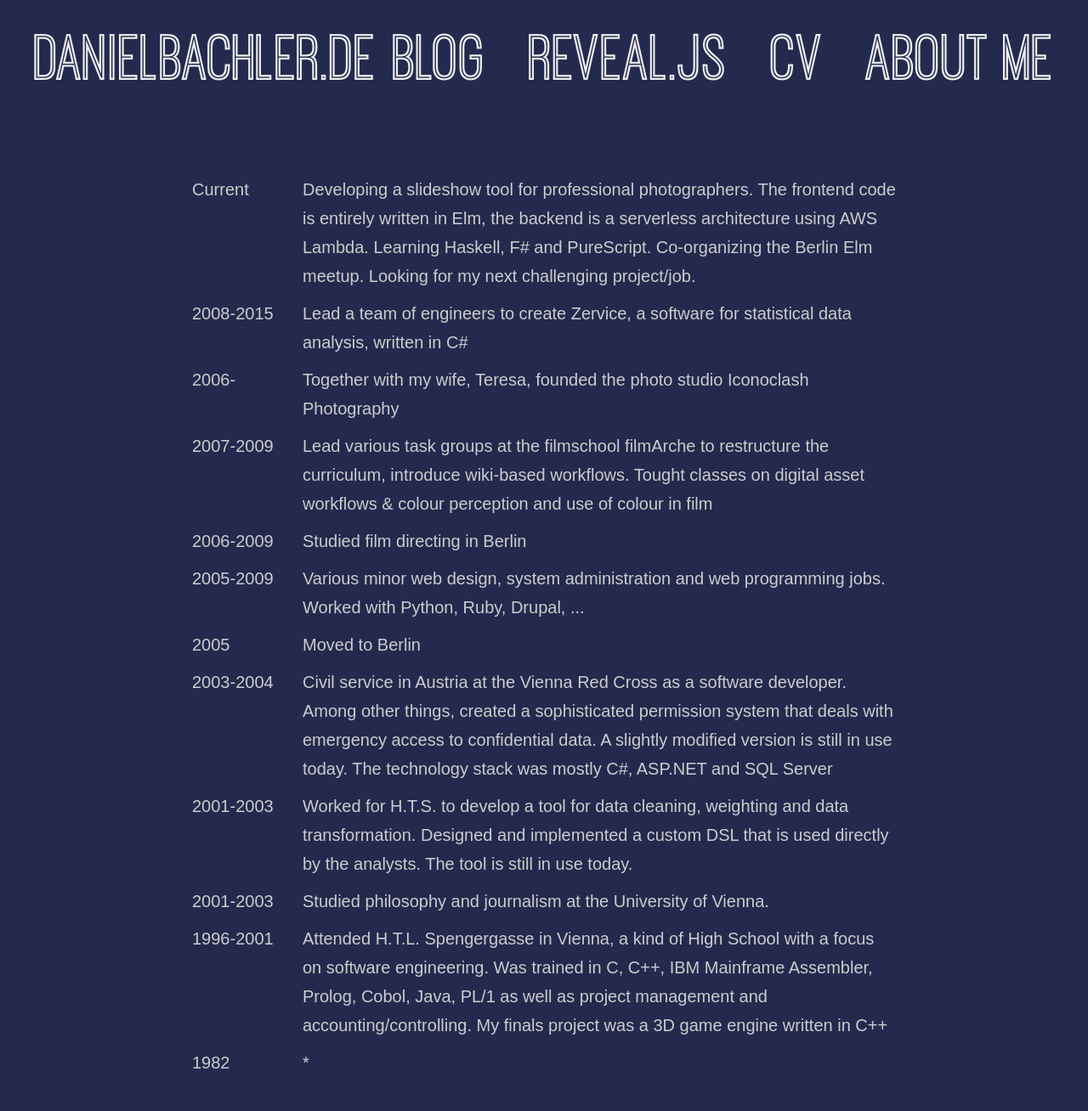
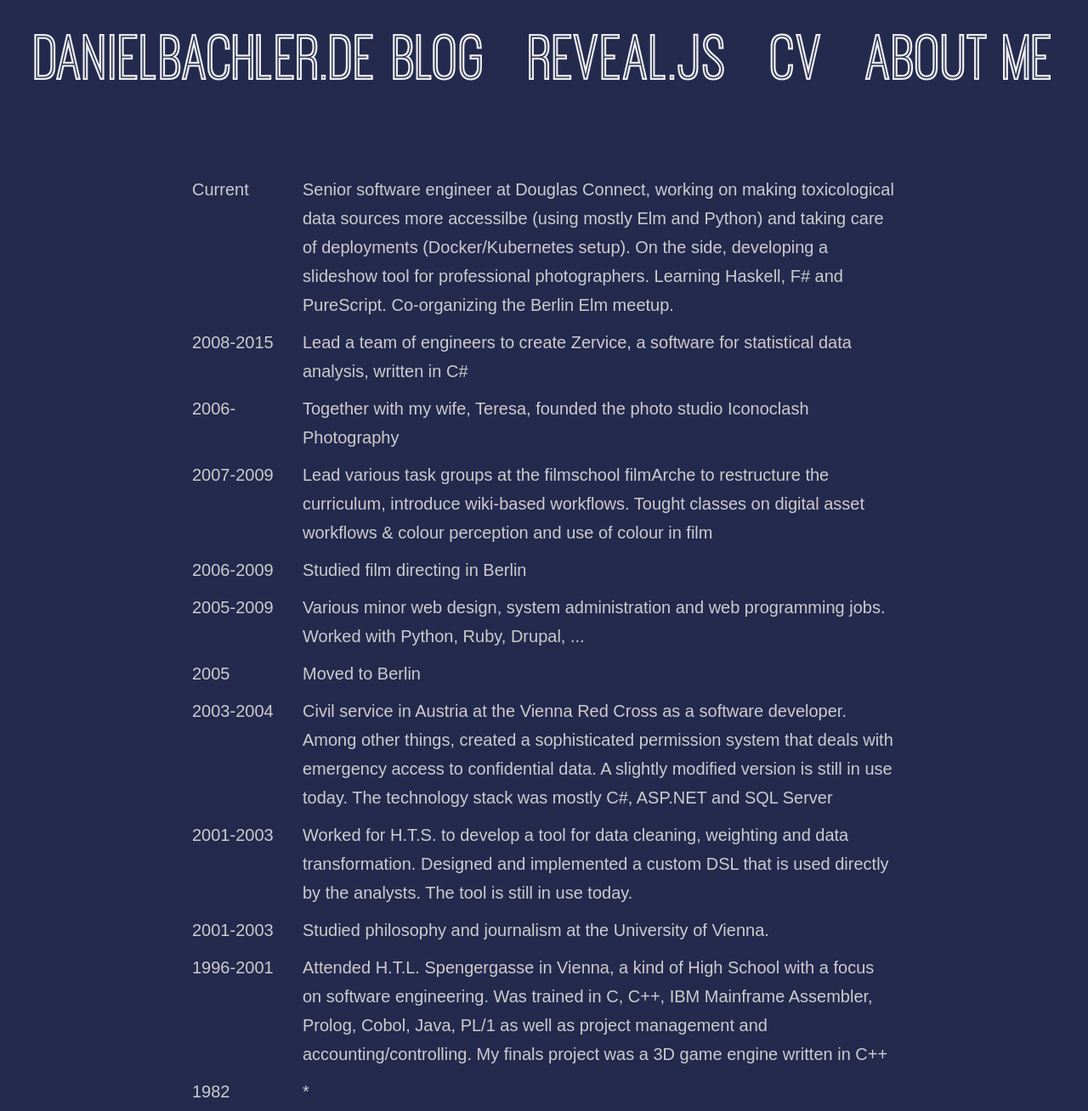
Before and after one commit to danyx23/danyx23.github.io, a Jekyll site: the page built from cv.html, in a window 1280 px wide and 1308 px high. Shown: the whole window at 85% size. Built offline with Jekyll 4.4.1, drawn with Linux system fonts in a browser that asks for light colours.

Commit message:
Updated cv page

```diff
--- a/cv.html
+++ b/cv.html
@@ -5,7 +5,7 @@ layout: default
 <table class="cv-table">
 <tr>
   <td class="cv-time">Current</td>
-  <td>Developing a slideshow tool for professional photographers. The frontend code is entirely written in Elm, the backend is a serverless architecture using AWS Lambda. Learning Haskell, F# and PureScript. Co-organizing the Berlin Elm meetup. Looking for my next challenging project/job.</td>
+  <td>Senior software engineer at Douglas Connect, working on making toxicological data sources more accessilbe (using mostly Elm and Python) and taking care of deployments (Docker/Kubernetes setup). On the side, developing a slideshow tool for professional photographers. Learning Haskell, F# and PureScript. Co-organizing the Berlin Elm meetup.</td>
 </tr>
 <tr>
   <td class="cv-time">2008-2015</td>
```
